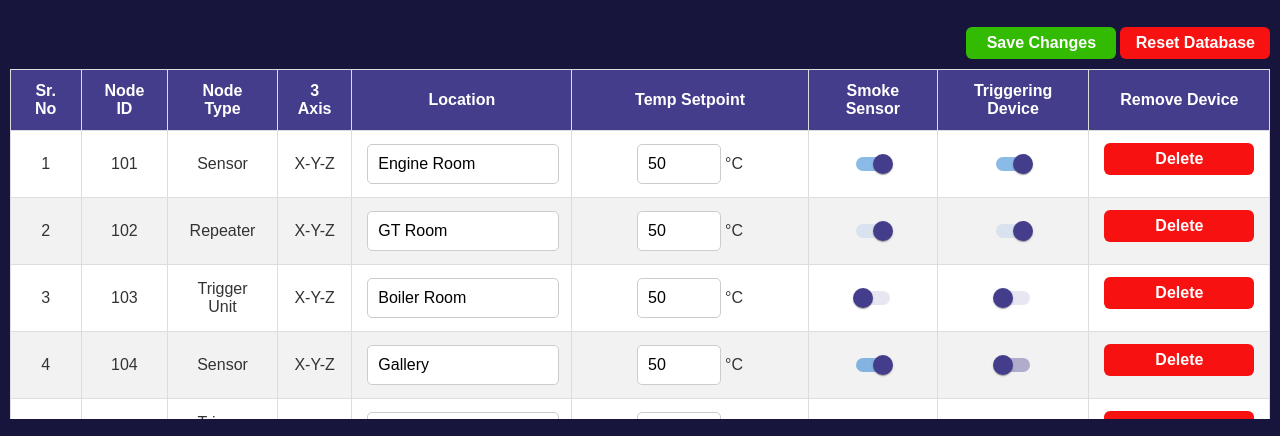
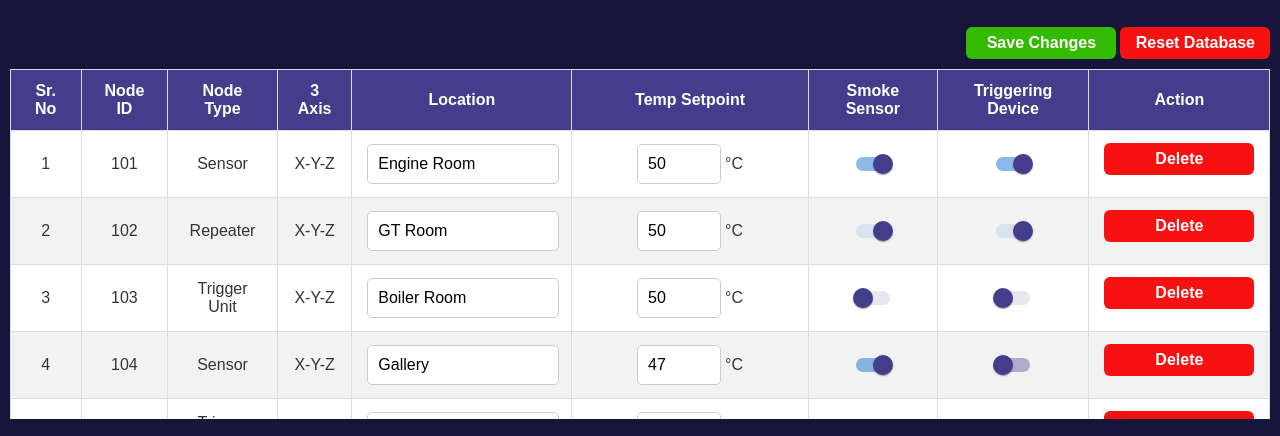
Before and after one commit to cee-diksha/fire_detection, a React (Create React App) app: page /settings in a window 1280 px wide. Shown: the part 361-797 px from the top of the page. Built offline with nearby package versions, Linux system fonts and the light colour scheme.

Commit message:
device removal done and temp chart made dynamic

```diff
--- a/src/assets/info.js
+++ b/src/assets/info.js
@@ -1,20 +1,20 @@
 export const info = [
-    {id: 1, status: "success", tempSetpoint: 50, smokeSensor: true, triggeringDevice: true , axis: 'X-Y-Z', node_type: "sensor" ,node_name: "Engine Room", node_id: 101, bat_volt: 3.6, temp: "50", last_update: "12/9/24 11:54:58"},
-    {id: 2, status: "success", tempSetpoint: 50, smokeSensor: true, triggeringDevice: true , axis: 'X-Y-Z', node_type: "repeater" ,node_name: "GT Room", node_id: 102, bat_volt: 3.6, temp: "50", last_update: "12/9/24 13:14:18"},
-    {id: 3, status: "success", tempSetpoint: 50, smokeSensor: false, triggeringDevice: false , axis: 'X-Y-Z', node_type: "trigger unit" ,node_name: "Boiler Room", node_id: 103, bat_volt: 3.6, temp: "50", last_update: "12/9/24 15:24:08"},
-    {id: 4, status: "yellow", tempSetpoint: 50, smokeSensor: true, triggeringDevice: false , axis: 'X-Y-Z', node_type: "sensor" ,node_name: "Gallery", node_id: 104, bat_volt: 3.6, temp: "47", last_update: "12/9/24 11:54:58"},
-    {id: 5, status: "success", tempSetpoint: 50, smokeSensor: false, triggeringDevice: false , axis: 'X-Y-Z', node_type: "trigger unit" ,node_name: "SS Dining Hall", node_id: 105, bat_volt: 3.6, temp: "50", last_update: "12/9/24 11:54:58"},
-    {id: 6, status: "success", tempSetpoint: 50, smokeSensor: true, triggeringDevice: true , axis: 'X-Y-Z', node_type: "sensor" ,node_name: "VS Dining Hall", node_id: 106, bat_volt: 3.6, temp: "50", last_update: "12/9/24 11:54:58"},
-    {id: 7, status: "success", tempSetpoint: 50, smokeSensor: false, triggeringDevice: false , axis: 'X-Y-Z', node_type: "repeater" ,node_name: "Main Switch Board", node_id: 107, bat_volt: 3.6, temp: "50", last_update: "12/9/24 11:54:58"},
-    {id: 8, status: "success", tempSetpoint: 50, smokeSensor: false, triggeringDevice: true , axis: 'X-Y-Z', node_type: "sensor" ,node_name: "MCO", node_id: 108, bat_volt: 3.6, temp: "50", last_update: "12/9/24 11:54:58"},
-    {id: 9, status: "success", tempSetpoint: 50, smokeSensor: true, triggeringDevice: false , axis: 'X-Y-Z', node_type: "sensor" ,node_name: "Engg JS Mess", node_id: 109, bat_volt: 3.6, temp: "50", last_update: "12/9/24 11:54:58"},
-    {id: 10, status: "success", tempSetpoint: 50, smokeSensor: true, triggeringDevice: true , axis: 'X-Y-Z', node_type: "trigger unit" ,node_name: "Engg SS Mess", node_id: 110, bat_volt: 3.6, temp: "50", last_update: "12/9/24 11:54:58"},
-    {id: 11, status: "success", tempSetpoint: 50, smokeSensor: true, triggeringDevice: true , axis: 'X-Y-Z', node_type: "sensor" ,node_name: "Spare Gear Store", node_id: 111, bat_volt: 3.6, temp: "50", last_update: "12/9/24 11:54:58"},
-    {id: 12, status: "orange", tempSetpoint: 50, smokeSensor: false, triggeringDevice: true , axis: 'X-Y-Z', node_type: "repeater" ,node_name: "CMR", node_id: 112, bat_volt: 3.6, temp: "44", last_update: "12/9/24 11:54:58"},
-    {id: 13, status: "success", tempSetpoint: 50, smokeSensor: true, triggeringDevice: false , axis: 'X-Y-Z', node_type: "trigger unit" ,node_name: "AC Compartment", node_id: 113, bat_volt: 3.6, temp: "50", last_update: "12/9/24 11:54:58"},
-    {id: 14, status: "success", tempSetpoint: 50, smokeSensor: false, triggeringDevice: true , axis: 'X-Y-Z', node_type: "sensor" ,node_name: "ASP", node_id: 114, bat_volt: 3.6, temp: "50", last_update: "12/9/24 11:54:58"},
-    {id: 15, status: "success", tempSetpoint: 50, smokeSensor: false, triggeringDevice: false , axis: 'X-Y-Z', node_type: "repeater" ,node_name: "Pump Room", node_id: 115, bat_volt: 3.6, temp: "50", last_update: "12/9/24 11:54:58"},
-    {id: 16, status: "danger", tempSetpoint: 50, smokeSensor: true, triggeringDevice: true , axis: 'X-Y-Z', node_type: "repeater" ,node_name: "Cabin Flat", node_id: 116, bat_volt: 3.6, temp: "60", last_update: "12/9/24 11:54:58"},
-    {id: 17, status: "success", tempSetpoint: 50, smokeSensor: false, triggeringDevice: true , axis: 'X-Y-Z', node_type: "trigger unit" ,node_name: "Fwd JS Mess", node_id: 117, bat_volt: 3.6, temp: "50", last_update: "12/9/24 11:54:58"},
-    {id: 18, status: "success", tempSetpoint: 50, smokeSensor: true, triggeringDevice: false , axis: 'X-Y-Z', node_type: "sensor" ,node_name: "Fwd SS Mess", node_id: 118, bat_volt: 3.6, temp: "50", last_update: "12/9/24 11:54:58"}
+    {id: 1, status: "success", tempSetpoint: 50, smokeSensor: true, triggeringDevice: true , axis: 'X-Y-Z', node_type: "sensor" ,node_name: "Engine Room", node_id: 101, bat_volt: 3.6, temp: "50", last_update: "12/9/24 11:54:58", isDeleted: false},
+    {id: 2, status: "success", tempSetpoint: 50, smokeSensor: true, triggeringDevice: true , axis: 'X-Y-Z', node_type: "repeater" ,node_name: "GT Room", node_id: 102, bat_volt: 3.6, temp: "50", last_update: "12/9/24 13:14:18", isDeleted: false},
+    {id: 3, status: "success", tempSetpoint: 50, smokeSensor: false, triggeringDevice: false , axis: 'X-Y-Z', node_type: "trigger unit" ,node_name: "Boiler Room", node_id: 103, bat_volt: 3.6, temp: "50", last_update: "12/9/24 15:24:08", isDeleted: false},
+    {id: 4, status: "yellow", tempSetpoint: 50, smokeSensor: true, triggeringDevice: false , axis: 'X-Y-Z', node_type: "sensor" ,node_name: "Gallery", node_id: 104, bat_volt: 3.6, temp: "47", last_update: "12/9/24 11:54:58", isDeleted: false},
+    {id: 5, status: "success", tempSetpoint: 50, smokeSensor: false, triggeringDevice: false , axis: 'X-Y-Z', node_type: "trigger unit" ,node_name: "SS Dining Hall", node_id: 105, bat_volt: 3.6, temp: "50", last_update: "12/9/24 11:54:58", isDeleted: false},
+    {id: 6, status: "success", tempSetpoint: 50, smokeSensor: true, triggeringDevice: true , axis: 'X-Y-Z', node_type: "sensor" ,node_name: "VS Dining Hall", node_id: 106, bat_volt: 3.6, temp: "50", last_update: "12/9/24 11:54:58", isDeleted: false},
+    {id: 7, status: "success", tempSetpoint: 50, smokeSensor: false, triggeringDevice: false , axis: 'X-Y-Z', node_type: "repeater" ,node_name: "Main Switch Board", node_id: 107, bat_volt: 3.6, temp: "50", last_update: "12/9/24 11:54:58", isDeleted: false},
+    {id: 8, status: "success", tempSetpoint: 50, smokeSensor: false, triggeringDevice: true , axis: 'X-Y-Z', node_type: "sensor" ,node_name: "MCO", node_id: 108, bat_volt: 3.6, temp: "50", last_update: "12/9/24 11:54:58", isDeleted: false},
+    {id: 9, status: "success", tempSetpoint: 50, smokeSensor: true, triggeringDevice: false , axis: 'X-Y-Z', node_type: "sensor" ,node_name: "Engg JS Mess", node_id: 109, bat_volt: 3.6, temp: "50", last_update: "12/9/24 11:54:58", isDeleted: false},
+    {id: 10, status: "success", tempSetpoint: 50, smokeSensor: true, triggeringDevice: true , axis: 'X-Y-Z', node_type: "trigger unit" ,node_name: "Engg SS Mess", node_id: 110, bat_volt: 3.6, temp: "50", last_update: "12/9/24 11:54:58", isDeleted: false},
+    {id: 11, status: "success", tempSetpoint: 50, smokeSensor: true, triggeringDevice: true , axis: 'X-Y-Z', node_type: "sensor" ,node_name: "Spare Gear Store", node_id: 111, bat_volt: 3.6, temp: "50", last_update: "12/9/24 11:54:58", isDeleted: false},
+    {id: 12, status: "orange", tempSetpoint: 50, smokeSensor: false, triggeringDevice: true , axis: 'X-Y-Z', node_type: "repeater" ,node_name: "CMR", node_id: 112, bat_volt: 3.6, temp: "44", last_update: "12/9/24 11:54:58", isDeleted: false},
+    {id: 13, status: "success", tempSetpoint: 50, smokeSensor: true, triggeringDevice: false , axis: 'X-Y-Z', node_type: "trigger unit" ,node_name: "AC Compartment", node_id: 113, bat_volt: 3.6, temp: "50", last_update: "12/9/24 11:54:58", isDeleted: false},
+    {id: 14, status: "success", tempSetpoint: 50, smokeSensor: false, triggeringDevice: true , axis: 'X-Y-Z', node_type: "sensor" ,node_name: "ASP", node_id: 114, bat_volt: 3.6, temp: "50", last_update: "12/9/24 11:54:58", isDeleted: false},
+    {id: 15, status: "success", tempSetpoint: 50, smokeSensor: false, triggeringDevice: false , axis: 'X-Y-Z', node_type: "repeater" ,node_name: "Pump Room", node_id: 115, bat_volt: 3.6, temp: "50", last_update: "12/9/24 11:54:58", isDeleted: false},
+    {id: 16, status: "danger", tempSetpoint: 50, smokeSensor: true, triggeringDevice: true , axis: 'X-Y-Z', node_type: "repeater" ,node_name: "Cabin Flat", node_id: 116, bat_volt: 3.6, temp: "60", last_update: "12/9/24 11:54:58", isDeleted: false},
+    {id: 17, status: "success", tempSetpoint: 50, smokeSensor: false, triggeringDevice: true , axis: 'X-Y-Z', node_type: "trigger unit" ,node_name: "Fwd JS Mess", node_id: 117, bat_volt: 3.6, temp: "50", last_update: "12/9/24 11:54:58", isDeleted: false},
+    {id: 18, status: "success", tempSetpoint: 50, smokeSensor: true, triggeringDevice: false , axis: 'X-Y-Z', node_type: "sensor" ,node_name: "Fwd SS Mess", node_id: 118, bat_volt: 3.6, temp: "50", last_update: "12/9/24 11:54:58", isDeleted: false}
 ]
--- a/src/components/AlertCircle.js
+++ b/src/components/AlertCircle.js
@@ -2,10 +2,10 @@ import React from 'react'
 import "./comp-styles.css"
 
 const AlertCircle = ({item}) => {
-    const {status} = item
+    const {status, isDeleted} = item
 
   return (
-    <div className='alertCircle-wrapper' style={{backgroundColor: `${status === "success" ? "#0eec00" : status === "yellow" ? "#FFFF00" : status === "orange" ? "#FFA500" : "#fe2222"}`}}>
+    <div className='alertCircle-wrapper' style={{backgroundColor: `${status === "success" ? "#0eec00" : status === "yellow" ? "#FFFF00" : status === "orange" ? "#FFA500" : "#fe2222"}`,  opacity: isDeleted ? 0.5 : 1}}>
 
     </div>
   )
--- a/src/components/Card.js
+++ b/src/components/Card.js
@@ -3,9 +3,9 @@ import "./comp-styles.css"
 import stopalarm from "../assets/stop_alarm.png"
 
 const Card = ({item}) => {
-    const {status, node_name, node_id, bat_volt, temp, last_update} = item
+    const {status, node_name, node_id, bat_volt, temp, last_update, isDeleted} = item
   return (
-    <div className={`${status === "danger" ? "blinking-border" : "card-wrapper"}`} style={{backgroundColor: `${status === "success" ? "#0eec00" : status === "yellow" ? "#FFFF00" : status === "orange" ? "#FFA500" : "#fe2222"}`, color: `${status === "yellow" ? "#000" : "#fff"}`}}>
+    <div className={`${status === "danger" ? "blinking-border" : "card-wrapper"}`} style={{backgroundColor: `${status === "success" ? "#0eec00" : status === "yellow" ? "#FFFF00" : status === "orange" ? "#FFA500" : "#fe2222"}`, color: `${status === "yellow" ? "#000" : "#fff"}`, opacity: isDeleted ? 0.5 : 1 }}>
       <div className='card-details'>
         <div className='card-details-combined'>
           <div id="card-details-span1">{node_name} </div>
--- a/src/components/SettingsTable.js
+++ b/src/components/SettingsTable.js
@@ -1,13 +1,14 @@
-import React, { useContext, useEffect, useState } from 'react';
+import React, { useContext, useState } from 'react';
 import Switch from '@mui/material/Switch';
 import './comp-styles.css';
 import ConfimationModal from './ConfimationModal';
+import { info } from '../assets/info';
 import { MainContext } from '../context/MainContext';
 
 const SettingsTable = () => {
-    const [showModal, setShowModal] = useState(false)
-    const {setDeviceInfo, deviceInfo} = useContext(MainContext)
-    const [data, setData] = useState(deviceInfo);
+    const [showModal, setShowModal] = useState(false);
+    const [data, setData] = useState(info.map(item => ({ ...item, isDeleted: false }))); // Adding isDeleted property
+    const { setDeviceInfo } = useContext(MainContext);
 
     const handleSwitchChange = (node_id, field) => {
         setData((prevData) =>
@@ -17,35 +18,34 @@ const SettingsTable = () => {
         );
     };
 
-    const handleLocationChange= (node_id, location) => {
-        console.log(node_id, location, "cheking loc node_id", data)
-        console.log(data.map(item => item.node_id === node_id), 'loc check')
+    const handleLocationChange = (node_id, location) => {
+        setData((prev) =>
+            prev.map(item => item.node_id === node_id ? { ...item, location, node_name: location } : item)
+        );
+    };
 
+    const handleTempChange = (node_id, temp) => {
         setData((prev) =>
-            prev.map(item => item.node_id === node_id ? {...item, "location": location, "node_name": location} : item)
-        )
-    }
-
-    const handleTempChange= (node_id, temp) => {
-        setData((prev) =>
-            prev.map(item => item.node_id === node_id ? {...item, "tempSetpoint": temp} : item)
-        )
-    }
+            prev.map(item => item.node_id === node_id ? { ...item, temp: temp } : item)
+        );
+    };
 
     const handleDeleteRow = (node_id) => {
-        const filtered =  data.filter(item => item.node_id !== node_id)
-        setData(prevData => prevData.filter(item => item.node_id !== node_id));
-        setDeviceInfo(filtered)
+        const updated =  data.map(item =>
+            item.node_id === node_id ? { ...item, isDeleted: !item.isDeleted } : item
+        )
+        setData(prevData =>
+            prevData.map(item =>
+                item.node_id === node_id ? { ...item, isDeleted: !item.isDeleted } : item
+            )
+        );
+        setDeviceInfo(updated)
     };
 
     const saveChanges = () => {
-        console.log(data, "checking dataa")
-        setDeviceInfo(data)
-    }
-
-    useEffect(() => {
-        setData(deviceInfo)
-    }, [deviceInfo])
+        console.log(data, "checking dataa");
+        setDeviceInfo(data);
+    };
 
     return (
         <div className='settings-table-resetbtn-wrapper'>
@@ -53,7 +53,7 @@ const SettingsTable = () => {
                 <button id="save-changes" onClick={saveChanges}>Save Changes</button>
                 <button onClick={() => setShowModal(true)}>Reset Database</button>
             </div>
-            {showModal && <ConfimationModal open={true} handleClose={setShowModal}/>}
+            {showModal && <ConfimationModal open={true} handleClose={setShowModal} />}
             <div className='table-container'>
                 <table>
                     <thead>
@@ -66,50 +66,62 @@ const SettingsTable = () => {
                             <th>Temp Setpoint</th>
                             <th>Smoke Sensor</th>
                             <th>Triggering Device</th>
-                        <th>Remove Device</th>
+                            <th>Action</th>
                         </tr>
                     </thead>
                     <tbody>
                         {data.map((item, index) => (
-                        <tr key={item.node_id}>
+                            <tr key={item.node_id} style={{ opacity: item.isDeleted ? 0.5 : 1 }}> {/* Greyed out effect */}
                                 <td>{index + 1}</td>
                                 <td>{item.node_id}</td>
                                 <td style={{textTransform: "capitalize"}}>{item.node_type}</td>
                                 <td>{item.axis}</td>
-                            <td><input type="text" style={{width: "90%"}} defaultValue={item.node_name} onChange={(e) => handleLocationChange(item.node_id, e.target.value)}/></td>
-                            <td><input type="number" id="tempInput" placeholder="Enter a number" value={item.tempSetpoint} style={{width: "30%"}} onChange={(e) => handleTempChange(item.node_id, e.target.value)}/> °C</td>
+                                <td>
+                                    <input
+                                        type="text"
+                                        style={{width: "90%"}}
+                                        defaultValue={item.node_name}
+                                        onChange={(e) => handleLocationChange(item.node_id, e.target.value)}
+                                        disabled={item.isDeleted} // Disable input if greyed out
+                                    />
+                                </td>
+                                <td>
+                                    <input
+                                        type="number"
+                                        id="tempInput"
+                                        placeholder="Enter a number"
+                                        value={item.temp}
+                                        style={{width: "30%"}}
+                                        onChange={(e) => handleTempChange(item.node_id, e.target.value)}
+                                        disabled={item.isDeleted} // Disable input if greyed out
+                                    /> °C
+                                </td>
                                 <td>
                                     <Switch
                                         sx={{
-                                        '& .MuiSwitch-thumb': {
-                                          backgroundColor: "#433D8B",
-                                        },
-                                        '& .MuiSwitch-track': {
-                                          backgroundColor: "#433D8B",
-                                        },
+                                            '& .MuiSwitch-thumb': { backgroundColor: "#433D8B" },
+                                            '& .MuiSwitch-track': { backgroundColor: "#433D8B" }
                                         }}
                                         checked={item.smokeSensor}
                                         onChange={() => handleSwitchChange(item.node_id, 'smokeSensor')}
-                                    disabled={item.node_type === 'repeater' || item.node_type === 'trigger unit'}
+                                        disabled={item.isDeleted || item.node_type === 'repeater' || item.node_type === 'trigger unit'}
                                     />
                                 </td>
                                 <td>
                                     <Switch
                                         sx={{
-                                        '& .MuiSwitch-thumb': {
-                                          backgroundColor: "#433D8B",
-                                        },
-                                        '& .MuiSwitch-track': {
-                                          backgroundColor: "#433D8B",
-                                        },
+                                            '& .MuiSwitch-thumb': { backgroundColor: "#433D8B" },
+                                            '& .MuiSwitch-track': { backgroundColor: "#433D8B" }
                                         }}
                                         checked={item.triggeringDevice}
                                         onChange={() => handleSwitchChange(item.node_id, 'triggeringDevice')}
-                                    disabled={item.node_type === 'repeater' || item.node_type === 'trigger unit'}
+                                        disabled={item.isDeleted || item.node_type === 'repeater' || item.node_type === 'trigger unit'}
                                     />
                                 </td>
                                 <td>
-                                <button onClick={() => handleDeleteRow(item.node_id)}>Delete</button> {/* Delete button */}
+                                    <button onClick={() => handleDeleteRow(item.node_id)}>
+                                        {item.isDeleted ? "Undo" : "Delete"}
+                                    </button>
                                 </td>
                             </tr>
                         ))}
--- a/src/components/SpeicificCharts.js
+++ b/src/components/SpeicificCharts.js
@@ -1,11 +1,17 @@
-import { useContext } from "react"
+import { useContext, useEffect, useState } from "react"
 import { MainContext } from "../context/MainContext"
 import { LineChart } from "@mui/x-charts"
 
 export const SpecificTempChart = () => {
     const {deviceInfo} = useContext(MainContext)
-    const temp = deviceInfo.map(item => item.temp)
-    const node = deviceInfo.map(item => item.node_id)
+    const [info, setInfo] = useState(deviceInfo)
+    const temp = info.map(item => item.temp)
+    const node = info.map(item => item.node_id)
+
+    useEffect(() => {
+      console.log("chekcinh temp", deviceInfo)
+      setInfo(deviceInfo)
+    }, [deviceInfo])
     return(
         <LineChart
             xAxis={[{ data: node }]}
@@ -30,8 +36,13 @@ export const SpecificTempChart = () => {
 
 export const SpecificBattChart = () => {
     const {deviceInfo} = useContext(MainContext)
-    const battery = deviceInfo.map(item => item.bat_volt)
-    const node = deviceInfo.map(item => item.node_id)
+    const [info, setInfo] = useState(deviceInfo)
+    const battery = info.map(item => item.bat_volt)
+    const node = info.map(item => item.node_id)
+
+    useEffect(() => {
+      setInfo(deviceInfo)
+    }, [deviceInfo])
  return(
         <LineChart
             xAxis={[{ data: node }]}
--- a/src/components/TempChart.js
+++ b/src/components/TempChart.js
@@ -1,14 +1,18 @@
-import React, { useContext } from 'react'
+import React, { useContext, useEffect, useState } from 'react'
 import { LineChart } from "@mui/x-charts";
 import { MainContext } from '../context/MainContext';
 
 
 const TempChart = () => {
     const {deviceInfo} = useContext(MainContext)
-    const temp = deviceInfo.map(item => item.temp)
-    const node = deviceInfo.map(item => item.node_id)
-    const nodeName = deviceInfo.map(item => item.node_name)
+    const [info, setInfo] = useState(deviceInfo)
+    const temp = info.map(item => item.temp)
+    const node = info.map(item => item.node_id)
 
+    useEffect(() => {
+      console.log("chekcinh temp", deviceInfo)
+      setInfo(deviceInfo)
+    }, [deviceInfo])
   return (
     <>
       <LineChart
--- a/src/pages/Dashboard.js
+++ b/src/pages/Dashboard.js
@@ -39,7 +39,7 @@ const Dashboard = () => {
             </div>
             {/* -------------------------------------------------------- */}
             <div className='dashboard-header-cards'>
-                <div style={{ display: "flex", alignItems: "center", justifyContent: "space-between", height: "10%"}}>
+                <div style={{ display: "flex", alignItems: "center", justifyContent: "space-between", height: "12%"}}>
                     <div style={{display: "flex", alignItems: "center", justifyContent: "space-between", width: "auto"}}>
                         <img style={{height: "100px"}} src={shipcrest} alt="ship" />
                         <h1 id="dashboard-heading">INS Vikrant</h1>
```
Also changed, not shown: src/components/comp-styles.css (+6 -3 lines). Lines whose indentation alone changed are shown as unchanged.
